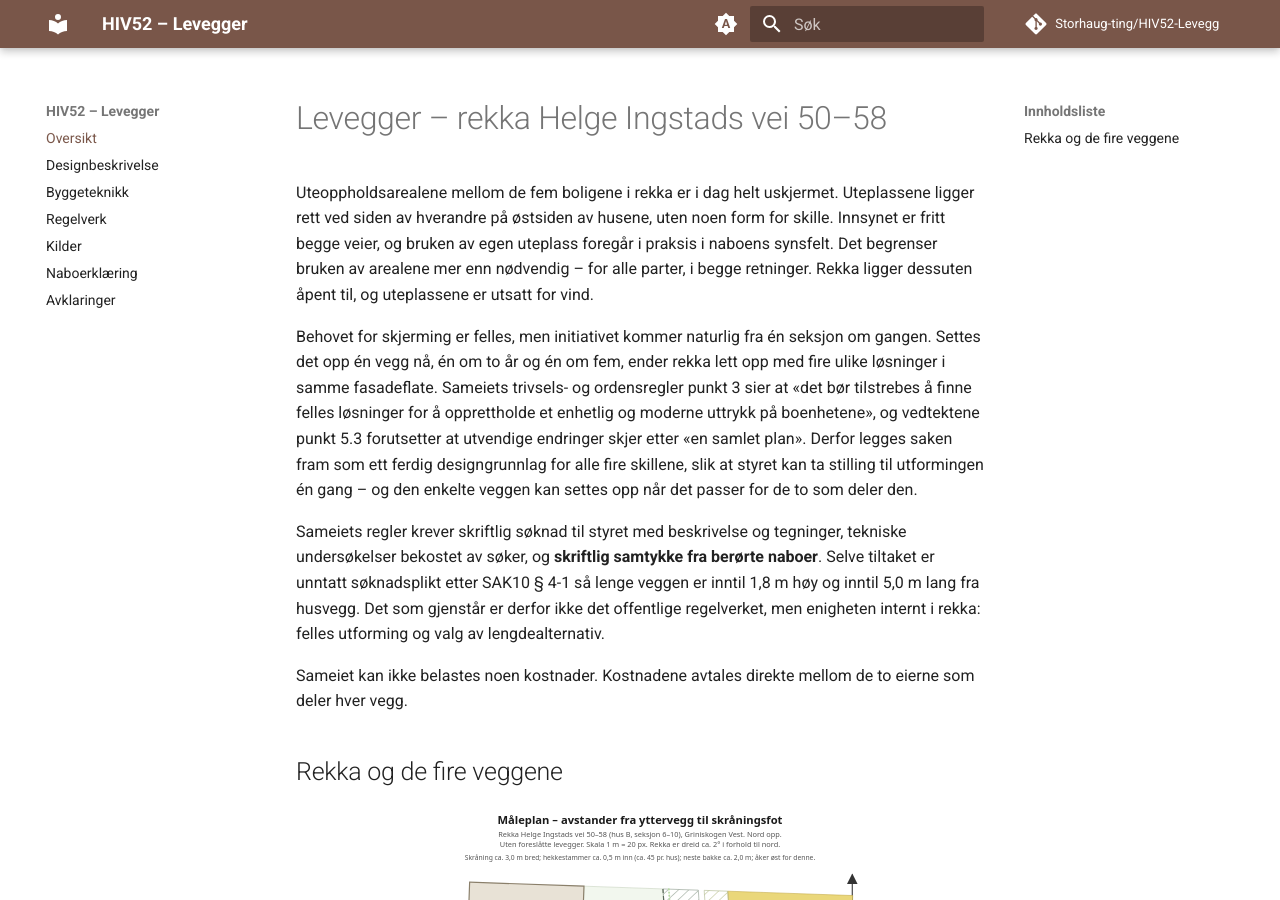
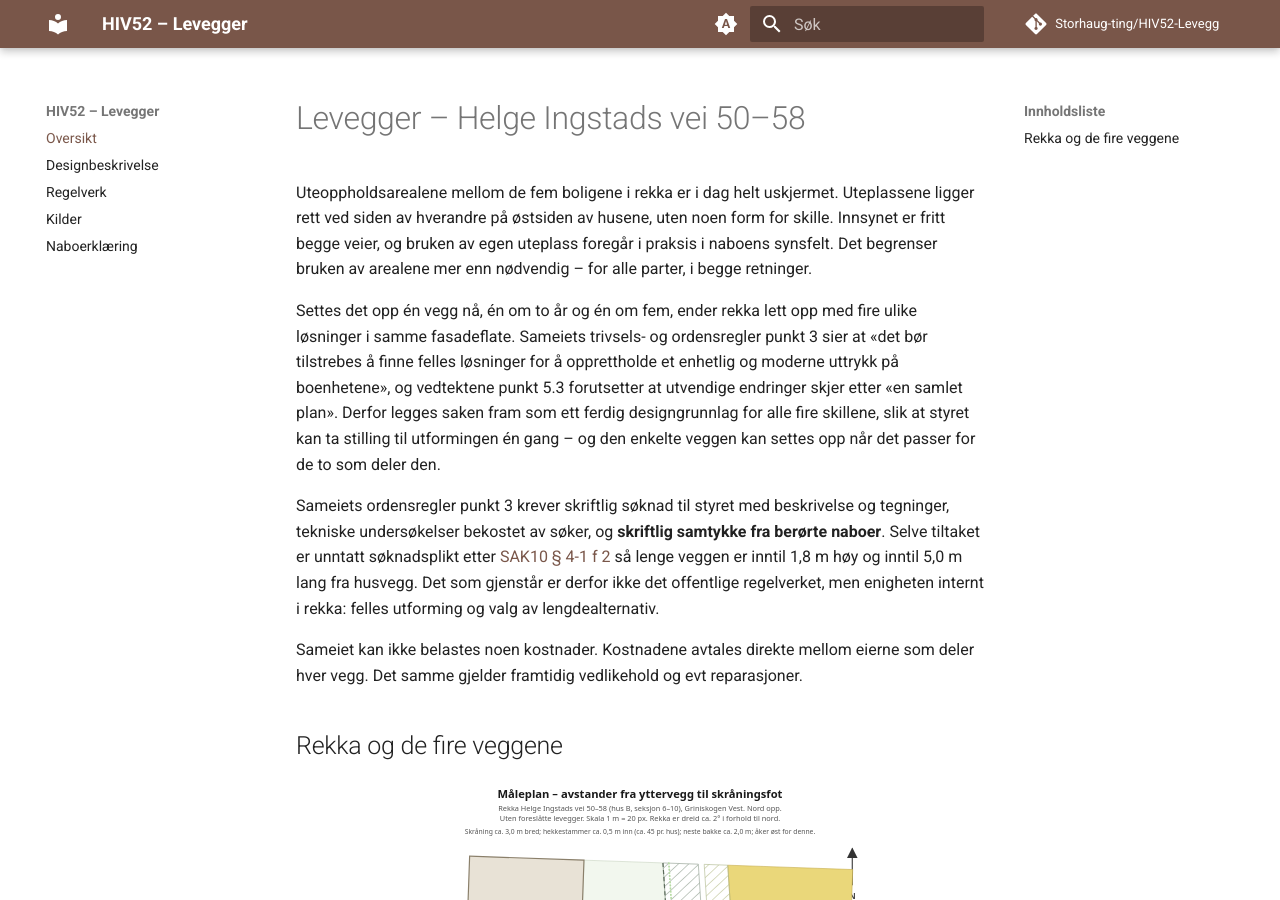
Before and after one commit to Storhaug-ting/HIV52-Levegg, an MkDocs documentation site: the page built from docs/index.md, in a window 1280 px wide and 900 px high. Built offline with MkDocs 1.6.1 and Material for MkDocs 9.7.7, drawn with Linux system fonts in a browser that asks for light colours; comment, search, counter and statistics services are not loaded.

```diff
--- a/docs/index.md
+++ b/docs/index.md
@@ -1,12 +1,10 @@
-# Levegger – rekka Helge Ingstads vei 50–58
+# Levegger – Helge Ingstads vei 50–58
 
 Uteoppholdsarealene mellom de fem boligene i rekka er i dag helt uskjermet.
 Uteplassene ligger rett ved siden av hverandre på østsiden av husene, uten noen form for skille.
 Innsynet er fritt begge veier, og bruken av egen uteplass foregår i praksis i naboens synsfelt. Det
-begrenser bruken av arealene mer enn nødvendig – for alle parter, i begge retninger. Rekka ligger
-dessuten åpent til, og uteplassene er utsatt for vind.
+begrenser bruken av arealene mer enn nødvendig – for alle parter, i begge retninger.
 
-Behovet for skjerming er felles, men initiativet kommer naturlig fra én seksjon om gangen.
 Settes det opp én vegg nå, én om to år og én om fem, ender rekka lett opp med fire ulike løsninger
 i samme fasadeflate. Sameiets trivsels- og ordensregler punkt 3 sier at «det bør tilstrebes å finne
 felles løsninger for å opprettholde et enhetlig og moderne uttrykk på boenhetene», og vedtektene
@@ -14,14 +12,14 @@ punkt 5.3 forutsetter at utvendige endringer skjer etter «en samlet plan». Der
 som ett ferdig designgrunnlag for alle fire skillene, slik at styret kan ta stilling til utformingen
 én gang – og den enkelte veggen kan settes opp når det passer for de to som deler den.
 
-Sameiets regler krever skriftlig søknad til styret med beskrivelse og tegninger, tekniske
+Sameiets ordensregler punkt 3 krever skriftlig søknad til styret med beskrivelse og tegninger, tekniske
 undersøkelser bekostet av søker, og **skriftlig samtykke fra berørte naboer**. Selve tiltaket er
-unntatt søknadsplikt etter SAK10 § 4-1 så lenge veggen er inntil 1,8 m høy og inntil 5,0 m lang fra
-husvegg. Det som gjenstår er derfor ikke det offentlige regelverket, men enigheten internt
-i rekka: felles utforming og valg av lengdealternativ.
+unntatt søknadsplikt etter [SAK10 § 4-1 f 2](https://lovdata.no/forskrift/2010-03-26-488/§4-1) så lenge
+veggen er inntil 1,8 m høy og inntil 5,0 m lang fra husvegg. Det som gjenstår er derfor ikke det
+offentlige regelverket, men enigheten internt i rekka: felles utforming og valg av lengdealternativ.
 
-Sameiet kan ikke belastes noen kostnader. Kostnadene avtales direkte mellom de to eierne som deler
-hver vegg.
+Sameiet kan ikke belastes noen kostnader. Kostnadene avtales direkte mellom eierne som deler
+hver vegg. Det samme gjelder framtidig vedlikehold og evt reparasjoner.
 
 ## Rekka og de fire veggene
 
--- a/mkdocs.yml
+++ b/mkdocs.yml
@@ -42,11 +42,9 @@ theme:
 nav:
   - Oversikt: index.md
   - Designbeskrivelse: Designbeskrivelse.md
-  - Byggeteknikk: Byggeteknikk.md
   - Regelverk: Regelverk.md
   - Kilder: Kilder.md
   - Naboerklæring: Naboerklaering.md
-  - Avklaringer: Avklaringer.md
 
 extra_css:
   - stylesheets/extra.css
```
Also changed, not shown: other parts of docs/index.md (+1 -1 lines), docs/Designbeskrivelse.md (+6 -4 lines).
